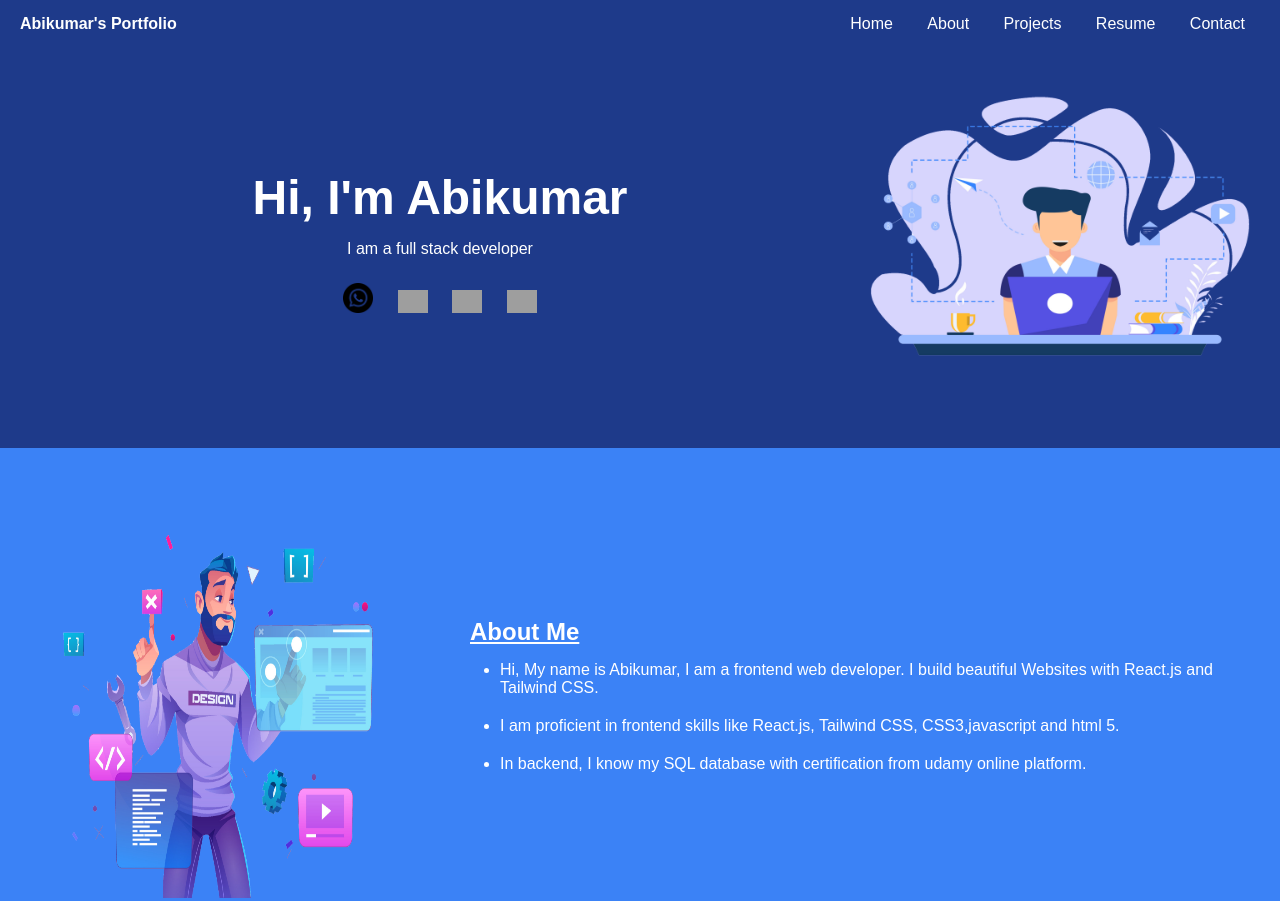
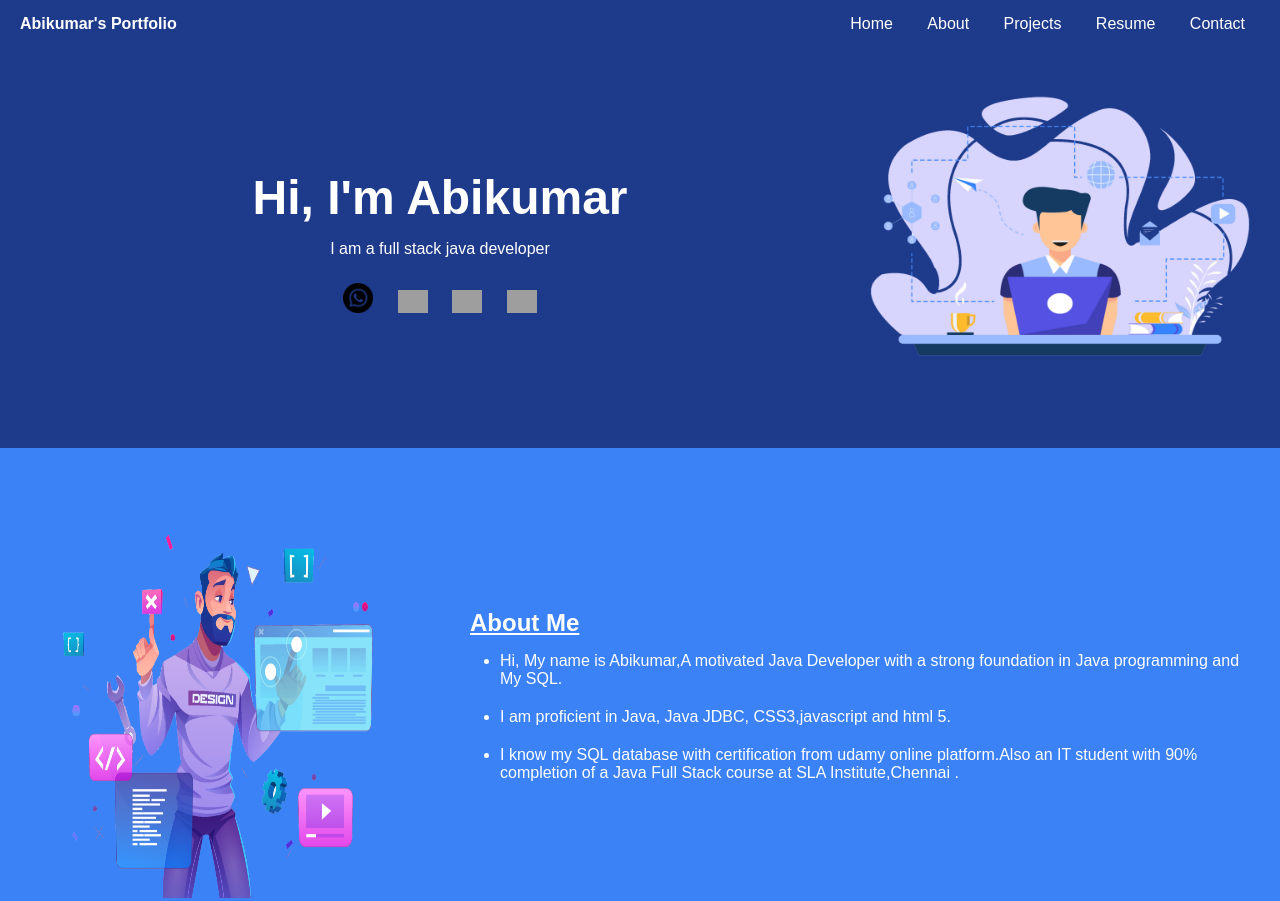
Before and after one commit to abikumard/portfolio, a plain HTML site: page index.html in a window 1280 px wide. Shown: the top 901 px of the page. Drawn offline with Linux system fonts and the light colour scheme; grey boxes are pictures that could not be loaded.

Commit message:
Update index.html

```diff
--- a/index.html
+++ b/index.html
@@ -24,7 +24,7 @@
   <section id="hero" class="hero">
     <div class="hero-content">
       <h1>Hi, I'm <span>Abikumar</span></h1>
-      <p>I am a full stack developer</p>
+      <p>I am a full stack java developer</p>
       <div class="social-icons">
         <a href="https://whatsapp.com"><img src="whatsapp.png" alt="Twitter"/></a>
         <a href="https://Facebook.com"><img src="https://img.icons8.com/?size=100&id=118466&format=png&color=000000" alt="Facebook"/></a>
@@ -42,9 +42,10 @@
       <h2>About Me</h2>
       <ul>
         <li>
-      <p>Hi, My name is Abikumar, I am a frontend web developer. I build beautiful Websites with React.js and Tailwind CSS.</p></li>
-      <li><p>I am proficient in frontend skills like React.js, Tailwind CSS,  CSS3,javascript and html 5.</p></li>
-      <li><p>In backend, I know my SQL database with certification from udamy online platform.</p></li>
+      <p>Hi, My name is Abikumar,A motivated Java Developer with a strong foundation in Java programming and My SQL.
+</p></li>
+      <li><p>I am proficient in Java, Java JDBC,  CSS3,javascript and html 5.</p></li>
+      <li><p> I know my SQL database with certification from udamy online platform.Also an IT student with 90% completion of a Java Full Stack course at SLA Institute,Chennai .</p></li>
 
     </ul>
     </div>
@@ -60,10 +61,10 @@
   </section>
   <section id="resume" class="resume">
 
-    <a href="abi[1].pdf"><img src="img6.jpg" alt="resume" width="400" height="400"></a>
+    <a href="https://github.com/abikumard/portfolio/blob/main/Abikumar_Fresher.pdf"><img src="" alt="resume" width="400" height="400"></a>
     <div class="resume1">
       <h2 class="resume3">Resume</h2>
-      <p>You can view my resume :-<a class="resume4" href="C:\Users\AbiKumar D\Downloads">Resume</a></p>
+      <p>You can view my resume :-<a class="resume4" href="https://github.com/abikumard/portfolio/blob/main/Abikumar_Fresher.pdf">Resume</a></p>
     </div>
 
   </section>
```
